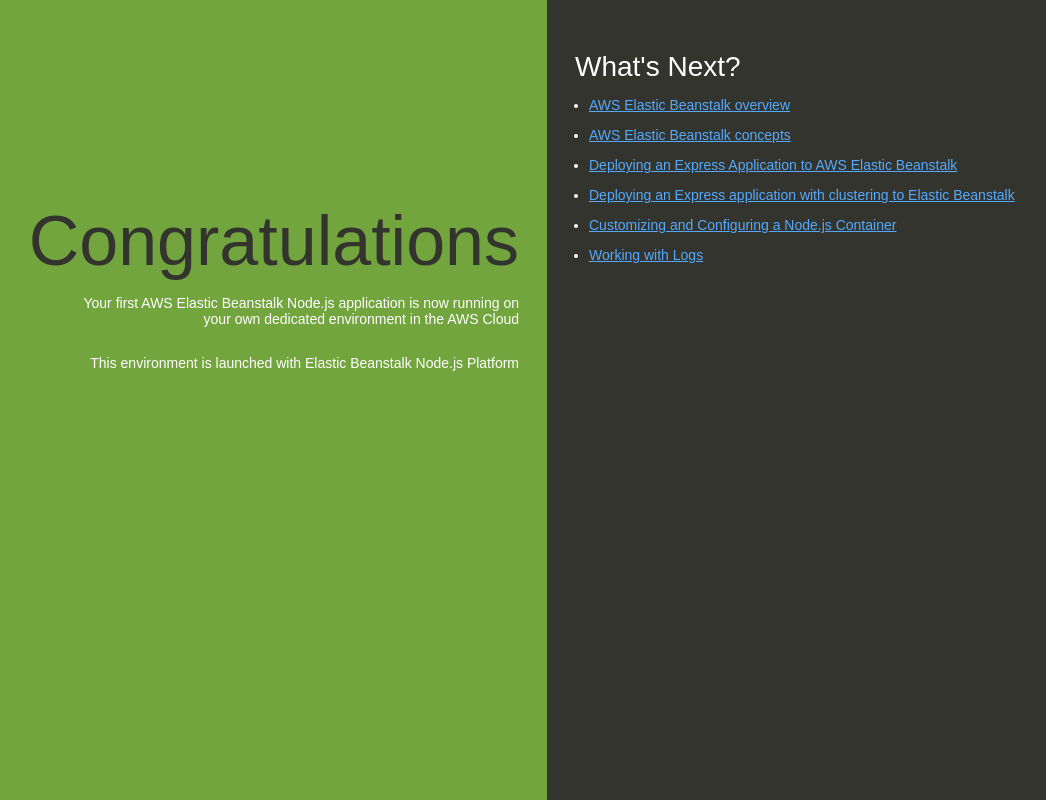
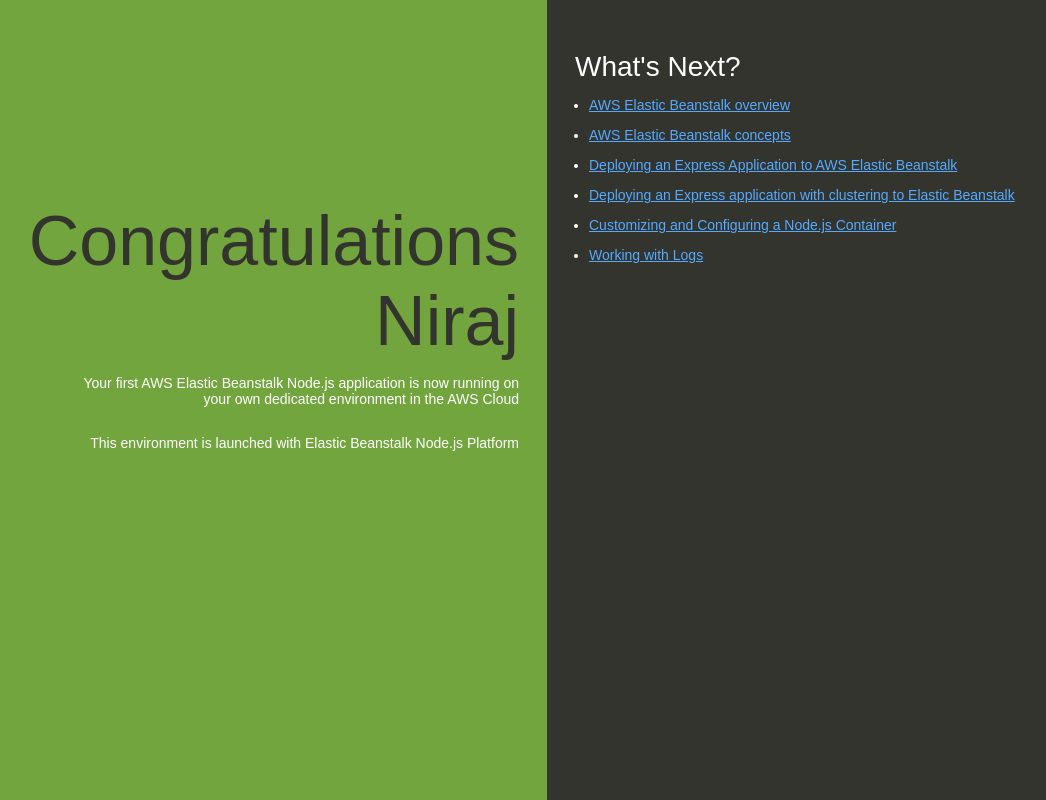
Before and after one commit to niraj8290/node-js, a website: page index.html in a window 1280 px wide. Shown: the whole page, without its empty margins (93-1139 px from the left). Drawn offline with Linux system fonts and the light colour scheme.

Commit message:
Update index.html

```diff
--- a/index.html
+++ b/index.html
@@ -74,7 +74,7 @@
   </head>
   <body>
     <div class="textColumn">
-      <h1>Congratulations</h1>
+      <h1>Congratulations Niraj</h1>
       <p>Your first AWS Elastic Beanstalk Node.js application is now running on your own dedicated environment in the AWS Cloud</p>
       <p>This environment is launched with Elastic Beanstalk Node.js Platform</p>
     </div>
```
